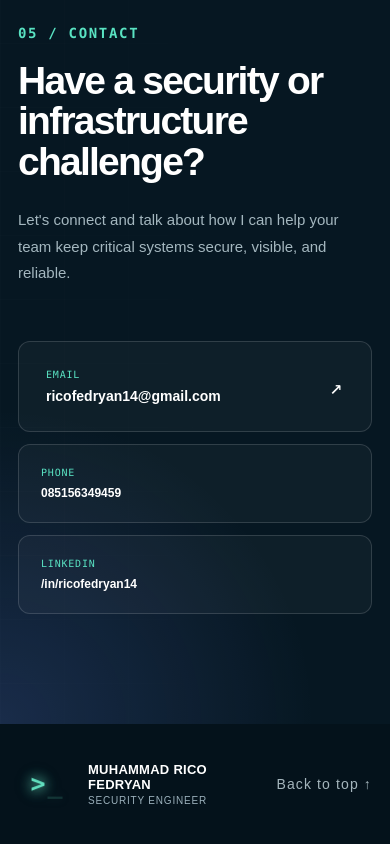
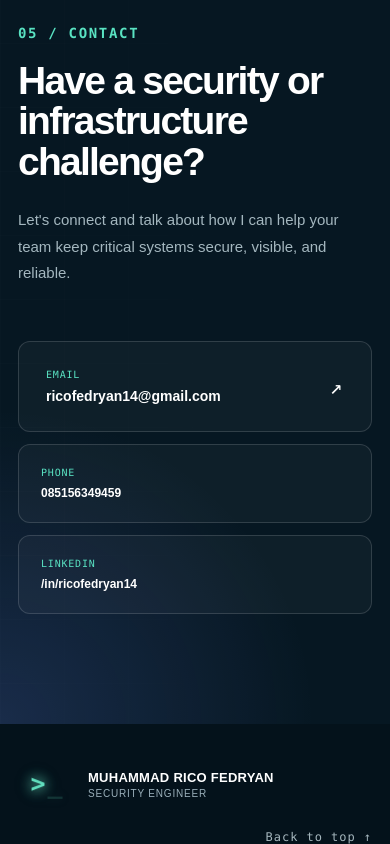
Before and after one commit to vedrico14/Portofolio-Rico_Fedryan, a Next.js app: page / in a window 390 px wide. Shown: the part 7994-8838 px from the top of the page. Built offline with nearby package versions, Linux system fonts and the light colour scheme.

Commit message:
Update globals.css

```diff
--- a/app/globals.css
+++ b/app/globals.css
@@ -2127,17 +2127,31 @@ a[href="#experience"],
 }
 
 @media (max-width: 800px) {
+  footer .footer-layout {
+    position: relative !important;
+  }
+
+  /* Nama tetap satu baris */
+  footer .brand-copy strong {
+    white-space: nowrap !important;
+  }
+
+  /* Samakan font SECURITY ENGINEER dan Back to top */
   footer .brand-copy span,
   footer .footer-layout > div:last-child {
-    font-family: var(--font-geist-sans), sans-serif !important;
-    font-size: 14px !important;
+    font-family: var(--font-geist-mono), monospace !important;
+    font-size: 12px !important;
     font-weight: 400 !important;
-    line-height: 1 !important;
+    line-height: 1.2 !important;
     letter-spacing: 0.08em !important;
   }
 
+  /* Sejajarkan Back to top dengan SECURITY ENGINEER */
   footer .footer-layout > div:last-child {
-    position: relative !important;
-    top: 0 !important;
-  }
-}
+    position: absolute !important;
+    right: 0 !important;
+    bottom: 0 !important;
+    top: auto !important;
+    white-space: nowrap !important;
+  }
+}
```
